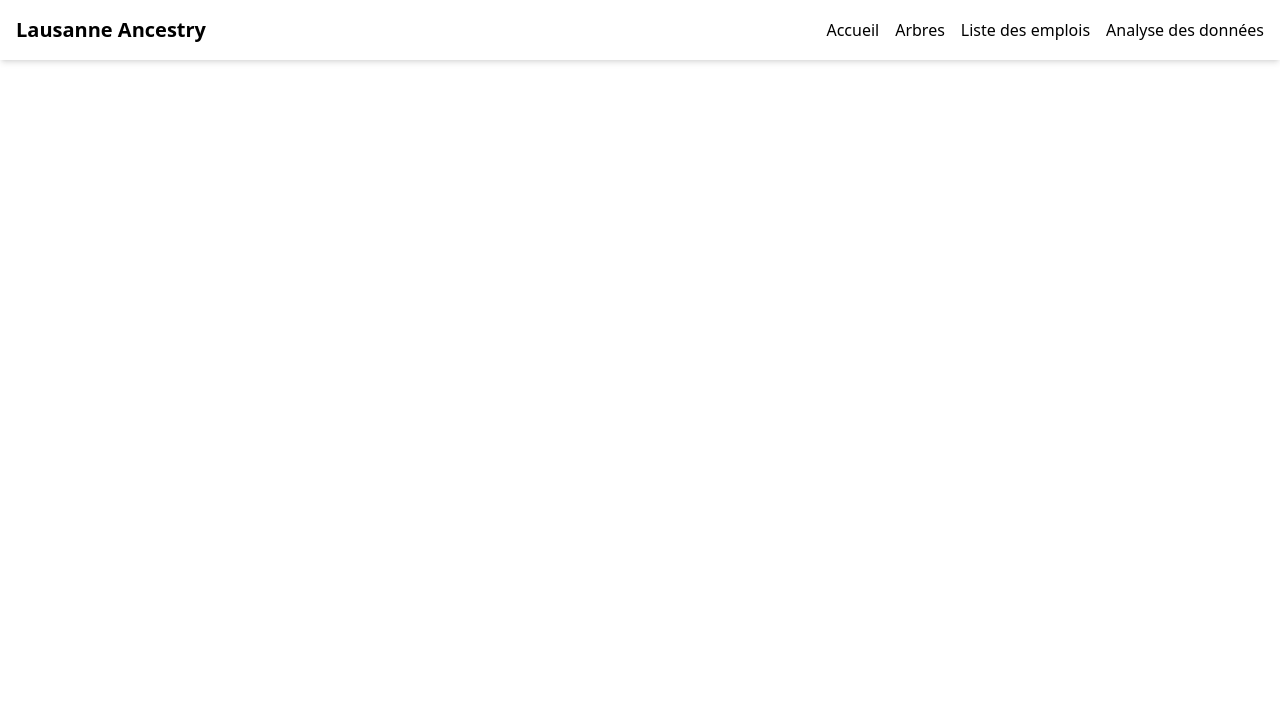
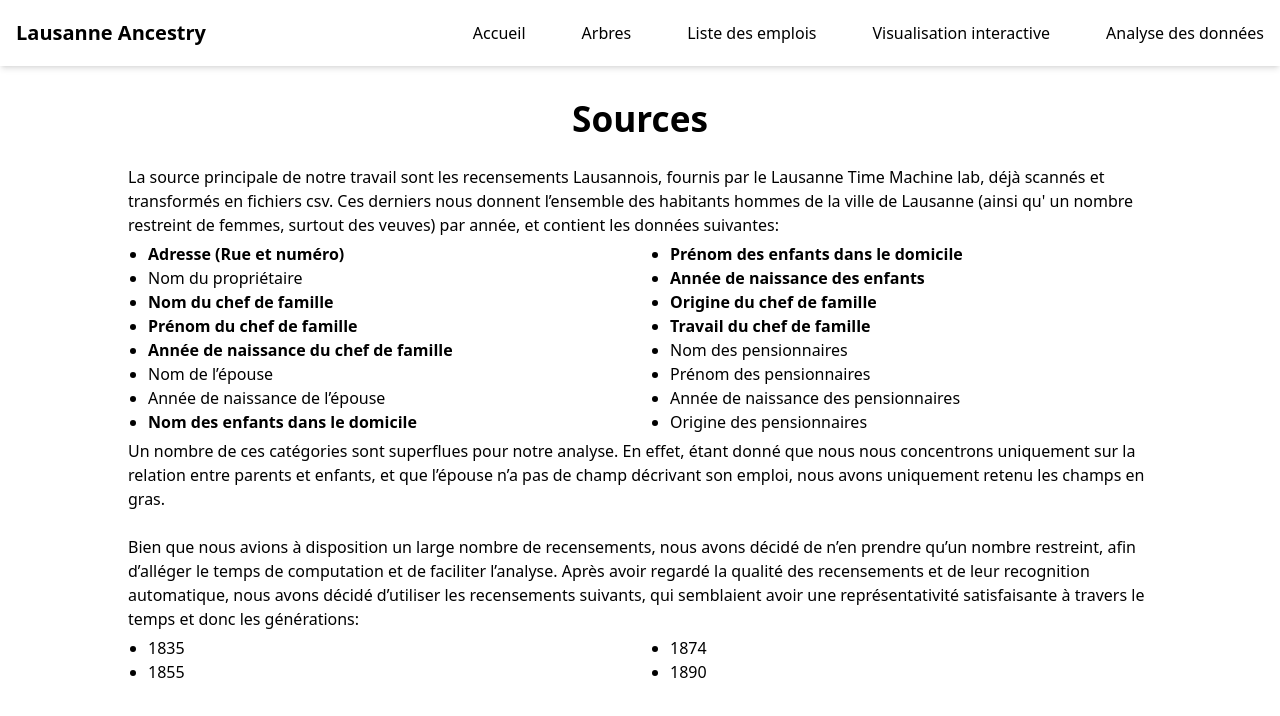
Before and after one commit to LausanneAncestry/LausanneAncestry.github.io, a Vue app: page /analysis in a window 1280 px wide. Shown: the top 716 px of the page. Built offline with nearby package versions, Linux system fonts and the light colour scheme.

Commit message:
Create Analysis view and start writing analysis

```diff
--- a/src/App.vue
+++ b/src/App.vue
@@ -26,7 +26,8 @@ loadData().then(loadedData => {
         <RouterLink to="/">Accueil</RouterLink>
         <RouterLink to="/trees">Arbres</RouterLink>
         <RouterLink to="/jobs">Liste des emplois</RouterLink>
-        <RouterLink to="/graph">Analyse des données</RouterLink>
+        <RouterLink to="/graph">Visualisation interactive</RouterLink>
+        <RouterLink to="/analysis">Analyse des données</RouterLink>
 		</ul>
 	</nav>
 </header>
--- a/src/router/index.ts
+++ b/src/router/index.ts
@@ -3,6 +3,7 @@ import HomeView from '@/views/HomeView.vue'
 import TreeListView from '@/views/TreeListView.vue'
 import PersonView from '@/views/PersonView.vue'
 import JobListView from '@/views/JobListView.vue'
+import AnalysisView from '@/views/AnalysisView.vue'
 
 const router = createRouter({
   history: createWebHistory(import.meta.env.BASE_URL),
@@ -41,6 +42,11 @@ const router = createRouter({
       name: 'graph',
       component: () => import('../views/GraphView.vue'),
     },
+    {
+      path: '/analysis',
+      name: 'analysis',
+      component: AnalysisView,
+    }
   ],
 })
 
--- /dev/null
+++ b/src/views/AnalysisView.vue
@@ -0,0 +1,65 @@
+<script setup lang="ts">
+
+</script>
+
+<template>
+  <main>
+    <div class="analysis">
+      <h1 class="analysis_title">Sources</h1>
+      <div>
+        La source principale de notre travail sont les recensements Lausannois, fournis par le Lausanne Time Machine
+        lab, déjà scannés et transformés en fichiers csv. Ces derniers nous donnent l’ensemble des habitants hommes de
+        la ville de Lausanne (ainsi qu' un nombre restreint de femmes, surtout des veuves) par année, et contient les
+        données suivantes:
+        <ul>
+          <li class="retenu">Adresse (Rue et numéro)</li>
+          <li>Nom du propriétaire</li>
+          <li class="retenu">Nom du chef de famille</li>
+          <li class="retenu">Prénom du chef de famille</li>
+          <li class="retenu">Année de naissance du chef de famille</li>
+          <li>Nom de l’épouse</li>
+          <li>Année de naissance de l’épouse</li>
+          <li class="retenu">Nom des enfants dans le domicile</li>
+          <li class="retenu">Prénom des enfants dans le domicile</li>
+          <li class="retenu">Année de naissance des enfants</li>
+          <li class="retenu">Origine du chef de famille</li>
+          <li class="retenu">Travail du chef de famille</li>
+          <li>Nom des pensionnaires</li>
+          <li>Prénom des pensionnaires</li>
+          <li>Année de naissance des pensionnaires</li>
+          <li>Origine des pensionnaires</li>
+        </ul>
+        Un nombre de ces catégories sont superflues pour notre analyse. En effet, étant donné que nous nous concentrons
+        uniquement sur la relation entre parents et enfants, et que l’épouse n’a pas de champ décrivant son emploi, nous
+        avons uniquement retenu les champs en gras.
+        <br><br>
+        Bien que nous avions à disposition un large nombre de recensements, nous avons décidé de n’en prendre qu’un
+        nombre restreint, afin d’alléger le temps de computation et de faciliter l’analyse. Après avoir regardé la qualité des
+        recensements et de leur recognition automatique, nous avons décidé d’utiliser les recensements suivants, qui
+        semblaient avoir une représentativité satisfaisante à travers le temps et donc les générations:
+        <ul>
+          <li>1835</li>
+          <li>1855</li>
+          <li>1874</li>
+          <li>1890</li>
+        </ul>
+
+      </div>
+    </div>
+  </main>
+</template>
+
+<style>
+ul {
+  margin-top: 5px;
+  margin-bottom: 5px;
+  column-count: 2;
+  column-gap: 40px;
+  list-style-type: disc;
+  padding-left: 20px;
+}
+
+.retenu {
+  font-weight: bold;
+}
+</style>
--- a/src/views/HomeView.vue
+++ b/src/views/HomeView.vue
@@ -26,11 +26,13 @@
 .analysis_title {
   margin-bottom: 2%;
   text-align: center;
-  font-size: larger;
+  font-size: 2.2rem;
   font-weight: bold;
 }
 
 .analysis {
-  margin: 5%;
+  margin-top: 2%;
+  margin-left: 10%;
+  margin-right: 10%;
 }
 </style>
```
